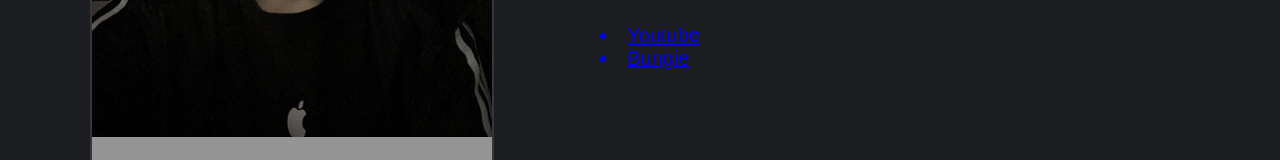
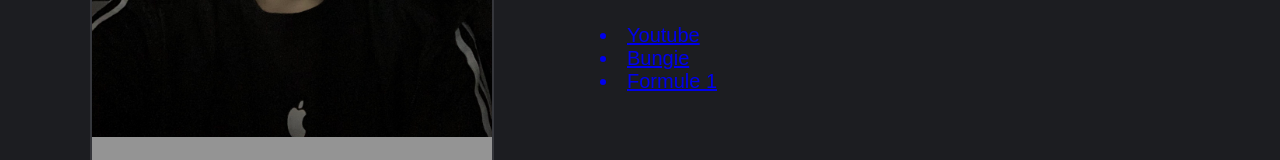
Before and after one commit to Liam-Perreault/Liam-P, a plain HTML site: page html/Bibliographie.html in a window 1280 px wide. Shown: the part 475-635 px from the top of the page. Drawn offline with Linux system fonts and the light colour scheme.

Commit message:
Update Bibliographie.html

```diff
--- a/html/Bibliographie.html
+++ b/html/Bibliographie.html
@@ -75,6 +75,7 @@ pages, sauf index.html. C'est simplement sauvée comme une variable.
         <a href="https://www.bungie.net/">
         <li> Bungie</li></a>
         <a href="https://www.formula1.com/">
+        <li> Formule 1</li>
     </div>
 
 
```
